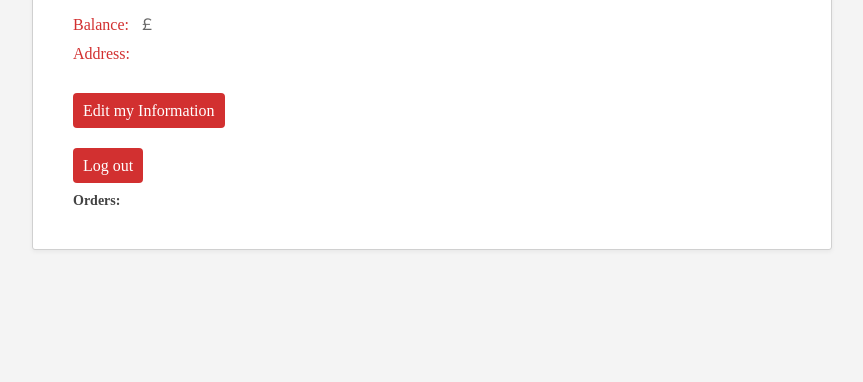
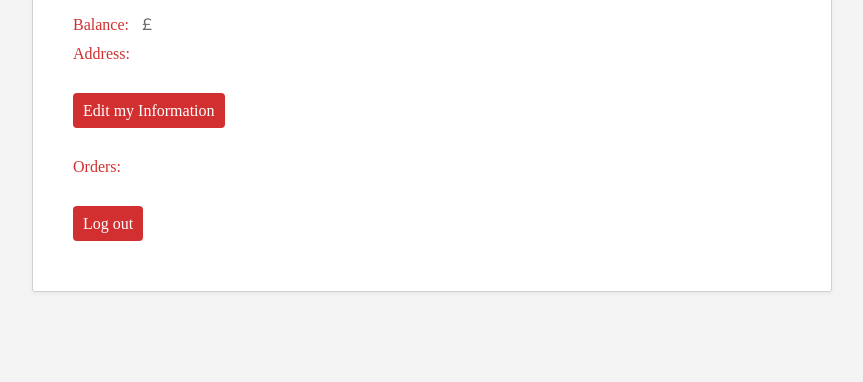
Before and after one commit to Chika99/gla-it-project, a Django app: template templates/app/user_detail.html in a window 1280 px wide. Shown: the part 418-800 px from the top of the page, without its empty margins (208-1071 px from the left). Run offline with Django 4.2, Linux system fonts and the light colour scheme; the template is opened without the code that fills it, so the values that code supplies are empty.

Commit message:
fix: fix auth problem

```diff
--- a/static/css/user_detail.css
+++ b/static/css/user_detail.css
@@ -72,10 +72,10 @@
 }
 
 .item_title {
-  color: #434343;
-  font-weight: 600;
+  color: var(--text-red);
   width: 100%;
-  font-size: 14px;
+  font-size: 16px;
+  margin: 20px 0;
 }
 
 .orders {
--- a/templates/app/user_detail.html
+++ b/templates/app/user_detail.html
@@ -43,8 +43,6 @@ Profile
                 <div class="address">{{ user_info.address }}</div>
             </div>
             <a class="btns" href="{% url 'app:user_modify' user.id %}"> Edit my Information</a>
-            <br/>
-            <a class="btns" href="{% url 'app:logout' %}">Log out</a>
             <div class="item_title">Orders:</div>
             <div class="orders">
                 {% for order in user_info.orders %}
@@ -70,12 +68,15 @@ Profile
                             {{ order.start_price }}
                             {% endif %}
                         </div>
+                        {% if user.id == order.seller.id %}
                         <a class="modify" href="{% url 'app:orderModify' order.id %}">Modify</a>
                         <a class="modify" href="{% url 'app:orderModifyStatus' order.id %}">Cancel Order</a>
+                        {% endif %}
                     </div>
                 </div>
                 {% endfor %}
             </div>
+            <a class="btns" href="{% url 'app:logout' %}">Log out</a>
         </div>
     </div>
 </div>
```
